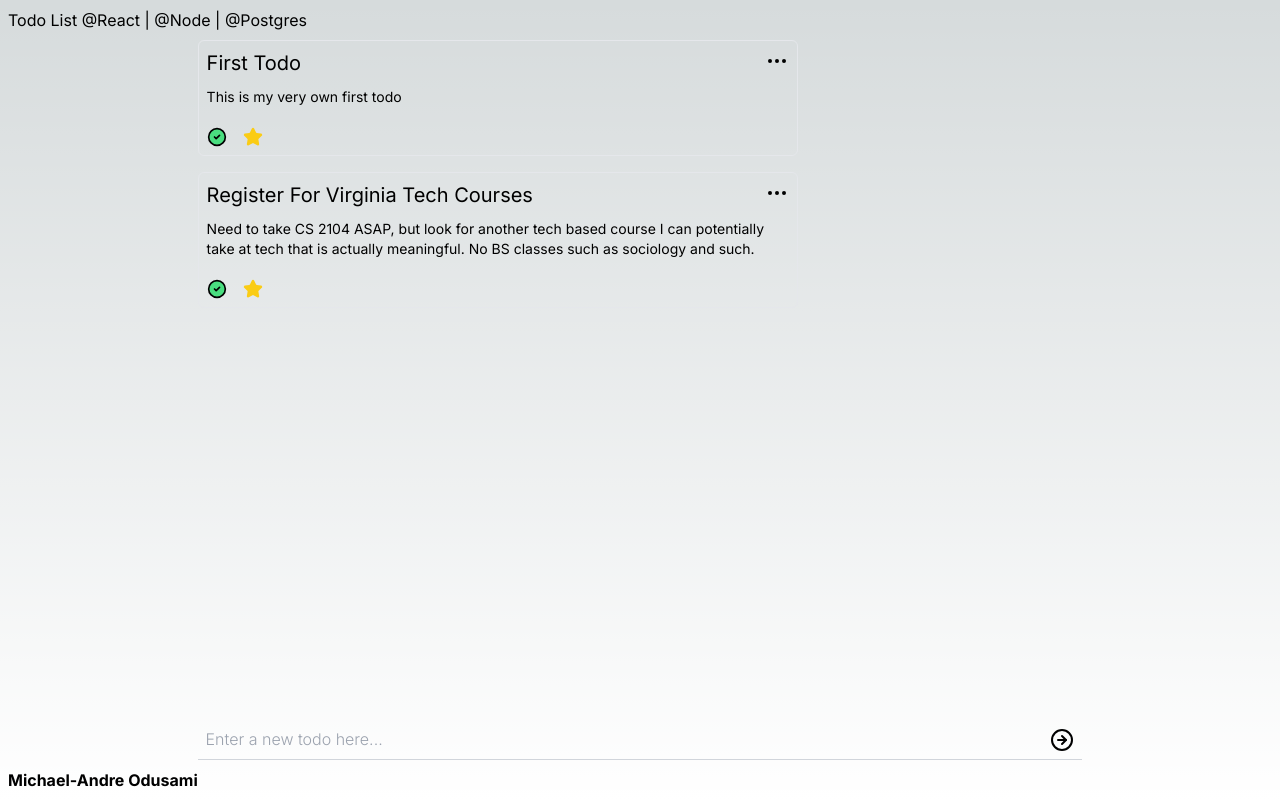
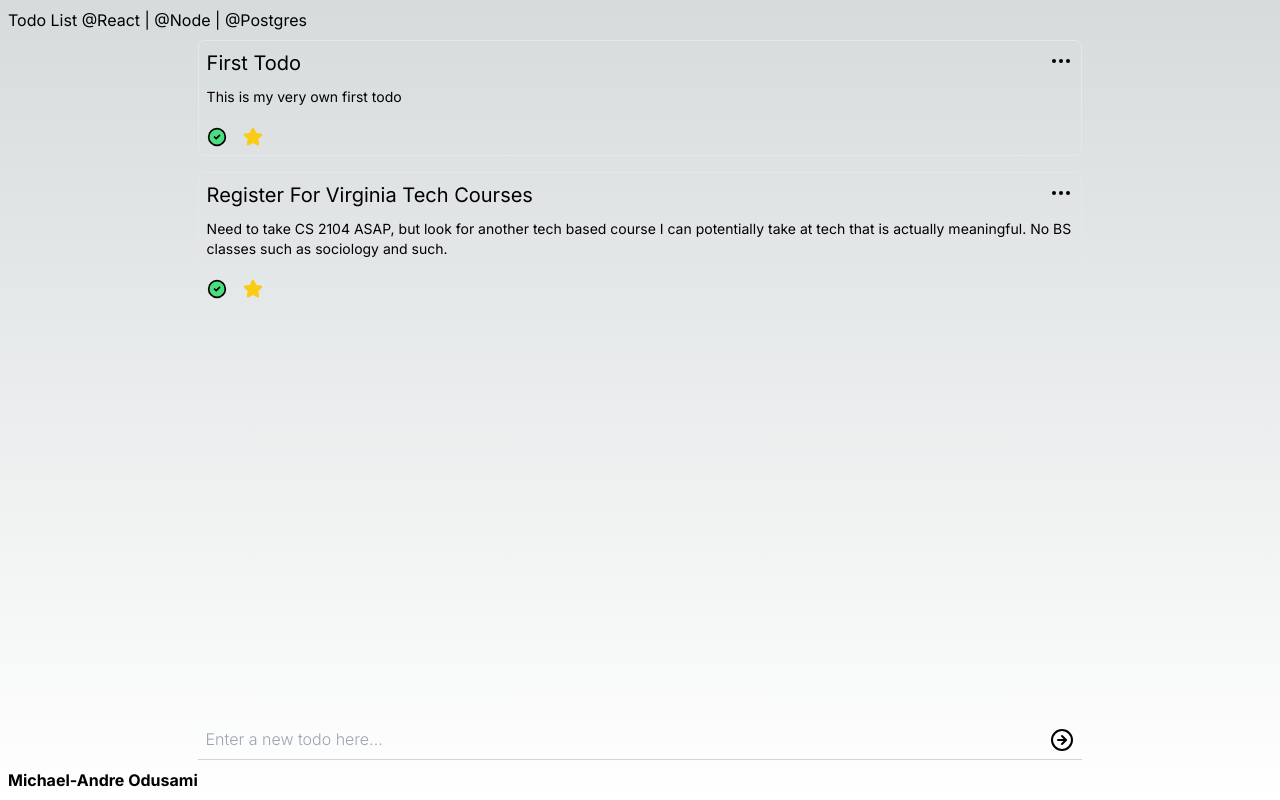
Before and after one commit to modusami/node-todo-list, a Next.js app: page / in a window 1280 px wide. Built offline with nearby package versions, Linux system fonts and the light colour scheme.

Commit message:
Update Todo.tsx

```diff
--- a/src/components/ui/Todo.tsx
+++ b/src/components/ui/Todo.tsx
@@ -10,7 +10,7 @@ interface TodoProps {
 const Todo: React.FC<TodoProps> = ({ id, title, notes, isCompleted, isFavorite }) => {
 	return (
 		<>
-			<div className="relative flex flex-col items-start min-w-[400px] max-w-[600px] p-2 border dark:border-gray-300 border-black-300 rounded-md">
+			<div className="relative flex flex-col items-start  p-2 border dark:border-gray-300 border-black-300 rounded-md">
 				<p className="text-xl g:text-2xl mb-2.5">{title}</p>
 				<p className="text-sm md:text-md mb-5">{notes}</p>
 				<div className="flex space-x-4">
```
